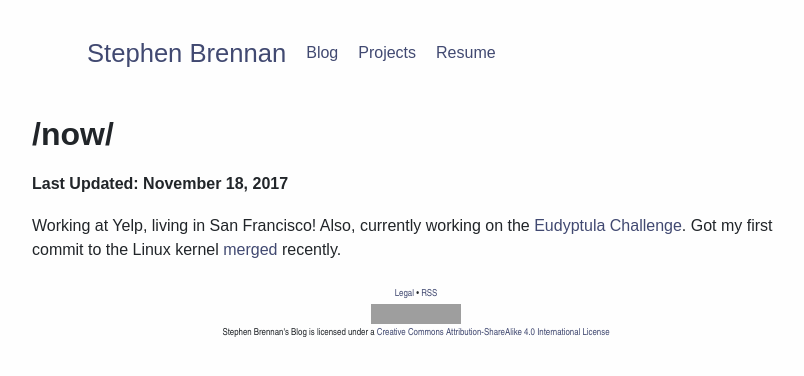
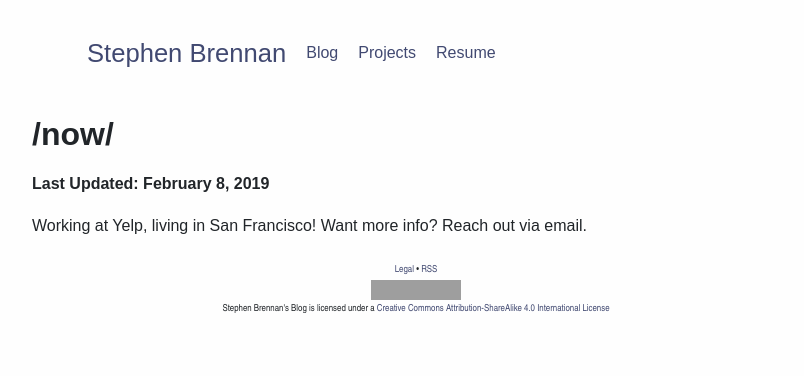
Before and after one commit to brenns10/brennan.io, a Jekyll site: the page built from now.md, in a window 1280 px wide. Shown: the top 376 px of the page, without its empty margins (224-1028 px from the left). Built offline with Jekyll 4.4.1, drawn with Linux system fonts in a browser that asks for light colours; nearby versions of some CDN libraries; grey boxes are pictures that could not be loaded.

Commit message:
Update now

```diff
--- a/now.md
+++ b/now.md
@@ -5,9 +5,6 @@ title: /now/
 
 # /now/
 
-#### Last Updated: November 18, 2017
+#### Last Updated: February 8, 2019
 
-Working at Yelp, living in San Francisco!  Also, currently working on the
-[Eudyptula Challenge](http://eudyptula-challenge.org). Got my first commit to
-the Linux kernel
-[merged](https://git.kernel.org/pub/scm/linux/kernel/git/gregkh/staging.git/commit/?h=staging-testing&id=1dc2f73a17843379d555d5150657333c79b9c697) recently.
+Working at Yelp, living in San Francisco! Want more info? Reach out via email.
```
